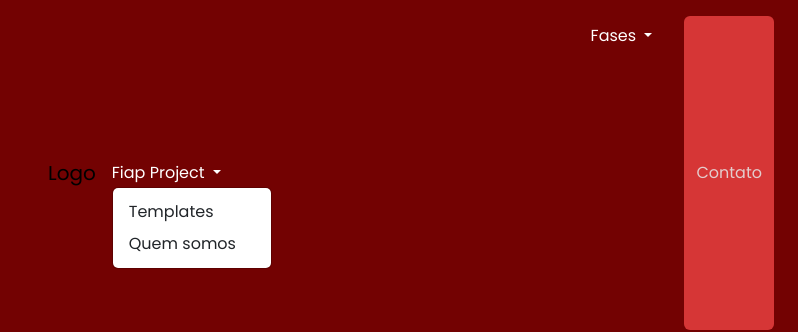
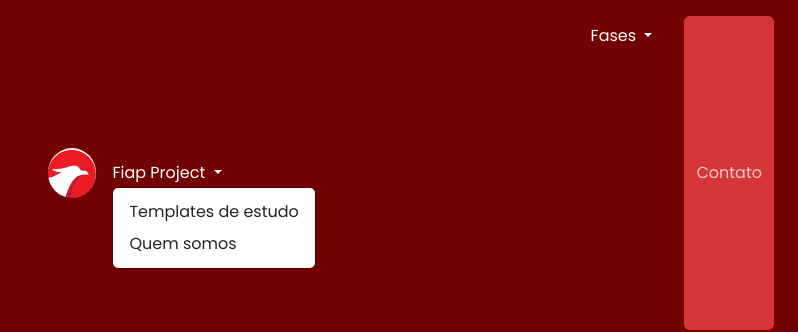
Before and after one commit to GiovanaBorges/GuiaCampoFiap, a plain HTML site: page Landing_Page/pages/fase 1/innerFases/cap 1.html in a window 1280 px wide. Both pictures are taken after a click on the button "Fiap Project". Shown: the top 332 px of the page, 0-798 px from the left. Drawn offline with nearby package versions, Linux system fonts and the light colour scheme; files that its build step writes are made by us from their sources; files whose address does not match are found by name.

Commit message:
:feat add img and add on logo of navbar

```diff
--- a/Landing_Page/pages/fase 1/innerFases/cap 1.html
+++ b/Landing_Page/pages/fase 1/innerFases/cap 1.html
@@ -26,7 +26,9 @@
 
     <nav class="navbar navbar-expand-lg fixed-top justify-content-between px-5 py-3 text-white">
         <div class="d-flex align-items-center">
-            <a class="navbar-brand" href="#">Logo</a>
+            <a class="navbar-brand" href="../../../index.html">
+                <img src="../../../assets/img/logo_fiapImg.jpg" alt="" style="height:50px;border-radius: 50%;">
+            </a>
             <button class="navbar-toggler" type="button" data-bs-toggle="collapse" data-bs-target="#navbarNavDropdown"
                 aria-controls="navbarNavDropdown" aria-expanded="false" aria-label="Toggle navigation">
                 <span class="navbar-toggler-icon"></span>
@@ -39,7 +41,7 @@
                     Fiap Project
                 </a>
                 <ul class="dropdown-menu">
-                    <li><a class="dropdown-item" href="#">Templates</a></li>
+                    <li><a class="dropdown-item" href="#">Templates de estudo</a></li>
                     <li><a class="dropdown-item" href="#">Quem somos</a></li>
 
                 </ul>
```
Also changed, not shown: Landing_Page/fases.html (+4 -2 lines), Landing_Page/index.html (+4 -2 lines), Landing_Page/pages/fase 1/menu_fase1.html (+4 -2 lines), Landing_Page/assets/img/logo_fiapImg.jpg (added), Landing_Page/assets/img/logo_fiapfull.png (added).
